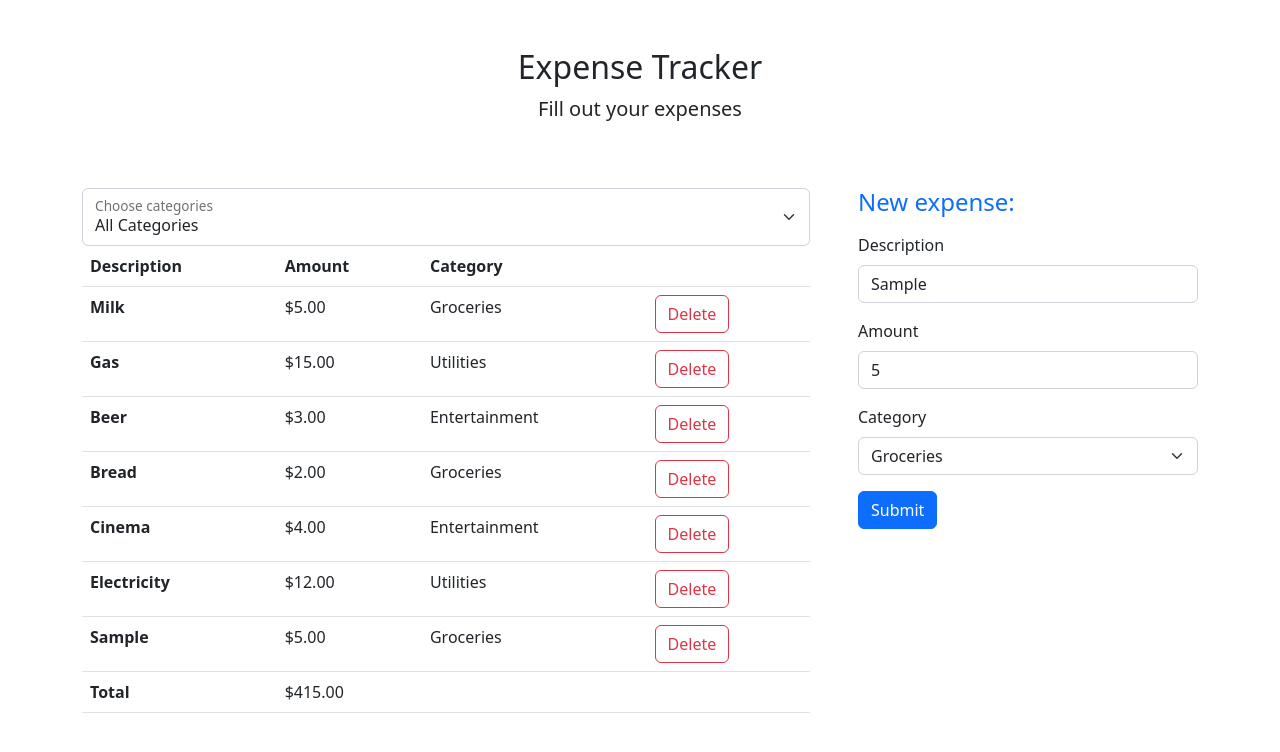
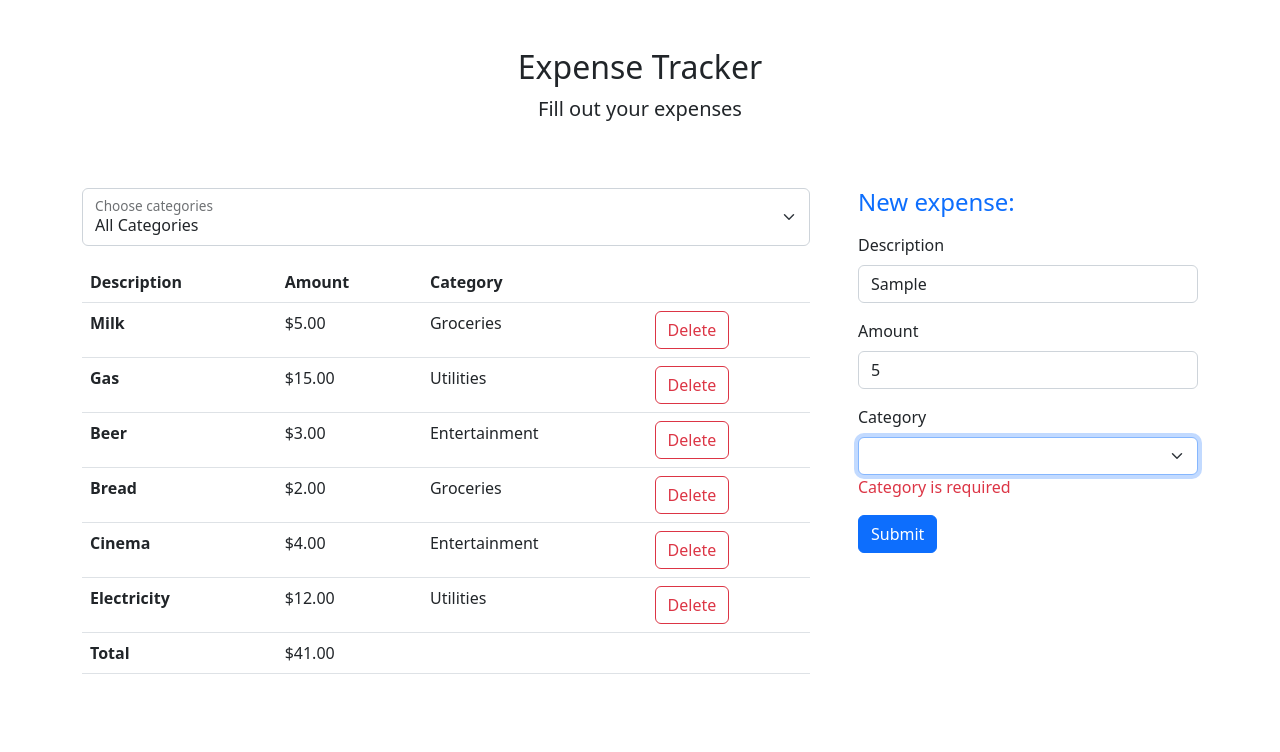
Before and after one commit to Farlaf/expense-tracker-reactjs, a React (Vite) app: page / in a window 1280 px wide. Both pictures are taken after typing "Sample", "5" into the empty fields and a click on the button "Submit". Shown: the top 752 px of the page. Built offline with nearby package versions, Linux system fonts and the light colour scheme.

Commit message:
add zod and rafactoring

```diff
--- a/src/App.tsx
+++ b/src/App.tsx
@@ -2,10 +2,9 @@ import { useState } from "react";
 import ExpenseFilter from "./components/ExpenseFilter";
 import ExpenseForm from "./components/ExpenseForm";
 import ExpenseList from "./components/ExpenseList";
+// import categories from "./components/categories";
 
 function App() {
-    const expenseCategory = ["Groceries", "Utilities", "Entertainment"];
-
     const [expenses, setExpenses] = useState([
         { description: "Milk", amount: 5, category: "Groceries", show: true },
         { description: "Gas", amount: 15, category: "Utilities", show: true },
@@ -30,10 +29,6 @@ function App() {
         },
     ]);
 
-    const deleteExpenses = (obj: object) => {
-        setExpenses(expenses.filter((item) => item !== obj));
-    };
-
     const filterExpenses = (filter: string) => {
         setExpenses(
             expenses.map((item) =>
@@ -42,11 +37,6 @@ function App() {
                     : { ...item, show: false }
             )
         );
-    };
-
-    const addExpense = (d: {}) => {
-        console.log(d);
-        setExpenses([...expenses, { ...d, show: true }]);
     };
 
     return (
@@ -59,21 +49,30 @@ function App() {
                     </div>
                     <div className="row g-5">
                         <div className="col-md-5 col-lg-4 order-md-last">
-                            <h4 className="mb-3 text-primary">New expense:</h4>
                             <ExpenseForm
-                                categories={expenseCategory}
-                                addExpense={addExpense}
+                                addExpense={(d) =>
+                                    setExpenses([
+                                        ...expenses,
+                                        { ...d, show: true },
+                                    ])
+                                }
                             />
                         </div>
                         <div className="col-md-7 col-lg-8">
                             <ExpenseFilter
-                                categories={expenseCategory}
+                                title={"All Categories"}
                                 onChange={filterExpenses}
                             />
 
                             <ExpenseList
                                 items={expenses}
-                                onDelete={deleteExpenses}
+                                onDelete={(id) => {
+                                    setExpenses(
+                                        expenses.filter(
+                                            (e) => e.description !== id
+                                        )
+                                    );
+                                }}
                             />
                         </div>
                     </div>
--- a/src/components/ExpenseFilter.tsx
+++ b/src/components/ExpenseFilter.tsx
@@ -1,11 +1,12 @@
+import categories from "./categories";
 interface Props {
-    categories: string[];
+    title: string;
     onChange: (category: string) => void;
 }
 
-const ExpenseFilter = ({ categories, onChange }: Props) => {
+const ExpenseFilter = ({ title, onChange }: Props) => {
     return (
-        <div className="form-floating">
+        <div className="form-floating mb-3">
             <select
                 className="form-select"
                 id="floatingSelect"
@@ -13,7 +14,7 @@ const ExpenseFilter = ({ categories, onChange }: Props) => {
                 defaultValue=""
                 onChange={(e) => onChange(e.target.value)}
             >
-                <option value="">All Categories</option>
+                <option value="">{title}</option>
                 {categories.map((item) => (
                     <option key={item} value={item}>
                         {item}
--- a/src/components/ExpenseForm.tsx
+++ b/src/components/ExpenseForm.tsx
@@ -1,21 +1,43 @@
-import { FieldValues, useForm } from "react-hook-form";
+import { z } from "zod";
+import { useForm } from "react-hook-form";
+import { zodResolver } from "@hookform/resolvers/zod";
+import categories from "./categories";
 
+const schema = z.object({
+    description: z.string().min(3).max(50),
+    amount: z
+        .number({ invalid_type_error: "Amount is required" })
+        .min(0.01)
+        .max(100_000),
+    category: z.enum(categories, {
+        errorMap: () => ({ message: "Category is required" }),
+    }),
+});
+
+type ExpenseFormData = z.infer<typeof schema>;
 interface Props {
-    categories: string[];
-    addExpense: () => void;
+    addExpense: (data: ExpenseFormData) => void;
 }
 
-type FormValues = {
-    description: string;
-    amount: number;
-    category: string;
-};
-
-const ExpenseForm = ({ categories, addExpense }: Props) => {
-    const { register, handleSubmit } = useForm<FormValues>();
+const ExpenseForm = ({ addExpense }: Props) => {
+    const {
+        register,
+        handleSubmit,
+        formState: { errors },
+        reset,
+    } = useForm<ExpenseFormData>({
+        resolver: zodResolver(schema),
+    });
 
     return (
-        <form onSubmit={handleSubmit(addExpense)}>
+        <>
+            <h4 className="mb-3 text-primary">New expense:</h4>
+            <form
+                onSubmit={handleSubmit((data) => {
+                    addExpense(data);
+                    reset();
+                })}
+            >
                 <div className="mb-3">
                     <label htmlFor="description" className="form-label">
                         Description
@@ -26,6 +48,11 @@ const ExpenseForm = ({ categories, addExpense }: Props) => {
                         className="form-control"
                         id="description"
                     />
+                    {errors.description && (
+                        <p className="text-danger">
+                            {errors.description.message}
+                        </p>
+                    )}
                 </div>
 
                 <div className="mb-3">
@@ -33,11 +60,14 @@ const ExpenseForm = ({ categories, addExpense }: Props) => {
                         Amount
                     </label>
                     <input
-                    {...register("amount")}
+                        {...register("amount", { valueAsNumber: true })}
                         type="number"
                         className="form-control"
                         id="amount"
                     />
+                    {errors.amount && (
+                        <p className="text-danger">{errors.amount.message}</p>
+                    )}
                 </div>
 
                 <div className="mb-3">
@@ -49,18 +79,23 @@ const ExpenseForm = ({ categories, addExpense }: Props) => {
                         className="form-select"
                         id="category"
                     >
+                        <option></option>
                         {categories.map((item) => (
                             <option key={item} value={item}>
                                 {item}
                             </option>
                         ))}
                     </select>
+                    {errors.category && (
+                        <p className="text-danger">{errors.category.message}</p>
+                    )}
                 </div>
 
                 <button type="submit" className="btn btn-primary">
                     Submit
                 </button>
             </form>
+        </>
     );
 };
 
--- a/src/components/ExpenseList.tsx
+++ b/src/components/ExpenseList.tsx
@@ -7,10 +7,12 @@ interface Expense {
 
 interface Props {
     items: Expense[];
-    onDelete: (obj: object) => void;
+    onDelete: (description: string) => void;
 }
 
 const ExpenseList = ({ items, onDelete }: Props) => {
+    if (items.length === 0) return null;
+
     return (
         <>
             <table className="table">
@@ -34,7 +36,9 @@ const ExpenseList = ({ items, onDelete }: Props) => {
                                         <button
                                             type="button"
                                             className="btn btn-outline-danger"
-                                            onClick={() => onDelete(item)}
+                                            onClick={() =>
+                                                onDelete(item.description)
+                                            }
                                         >
                                             Delete
                                         </button>
@@ -47,12 +51,13 @@ const ExpenseList = ({ items, onDelete }: Props) => {
                         <th scope="row">Total</th>
                         <td colSpan={3}>
                             $
-                            {items.reduce(
-                                (summ, item) =>
-                                    item.show ? summ + item.amount : summ,
-                                0
-                            )}
-                            .00
+                            {items
+                                .reduce(
+                                    (summ, item) =>
+                                        item.show ? summ + item.amount : summ,
+                                    0
+                                )
+                                .toFixed(2)}
                         </td>
                     </tr>
                 </tbody>
--- /dev/null
+++ b/src/components/categories.ts
@@ -0,0 +1,3 @@
+const categories = ["Groceries", "Utilities", "Entertainment"] as const;
+
+export default categories;
```
Lines whose indentation alone changed are shown as unchanged.
